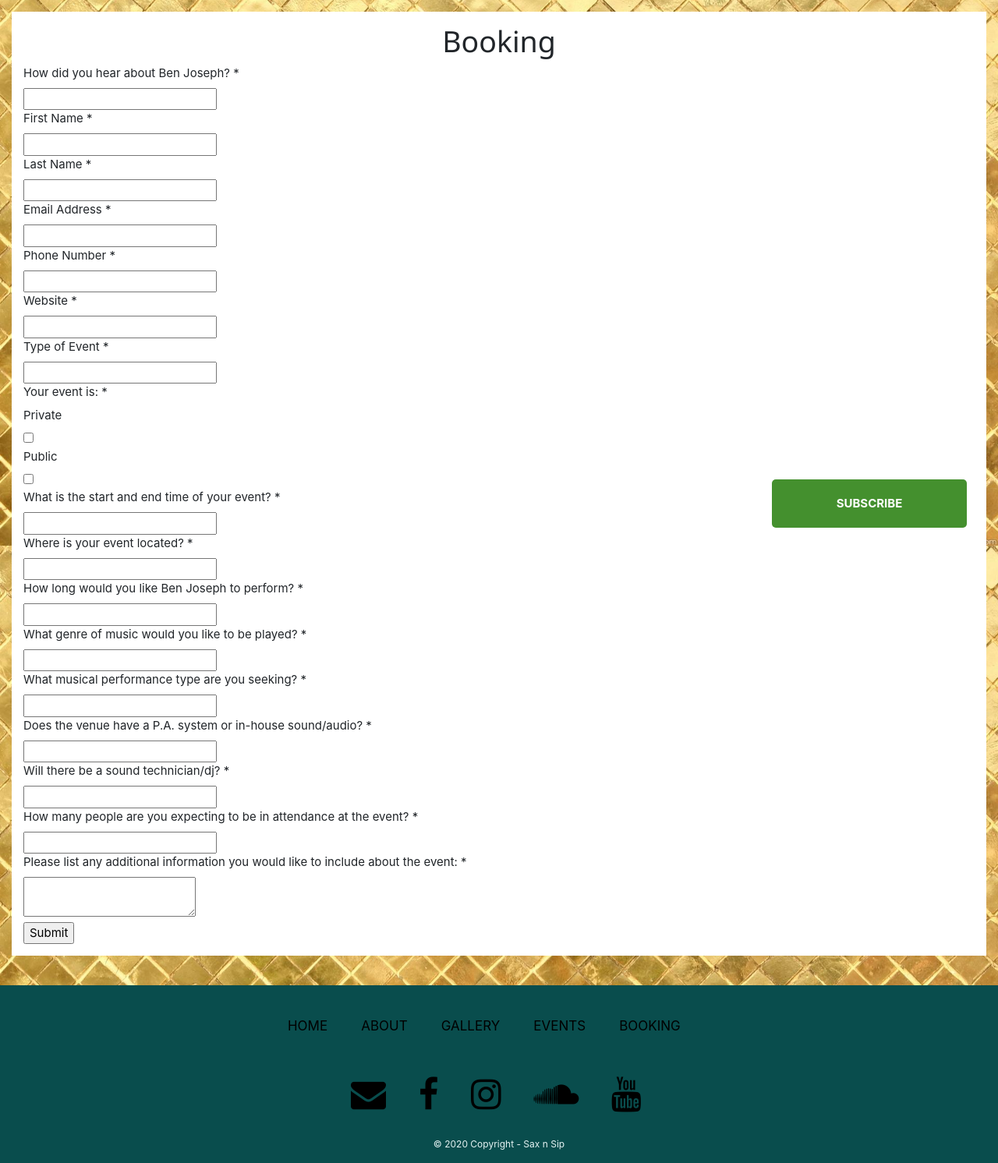
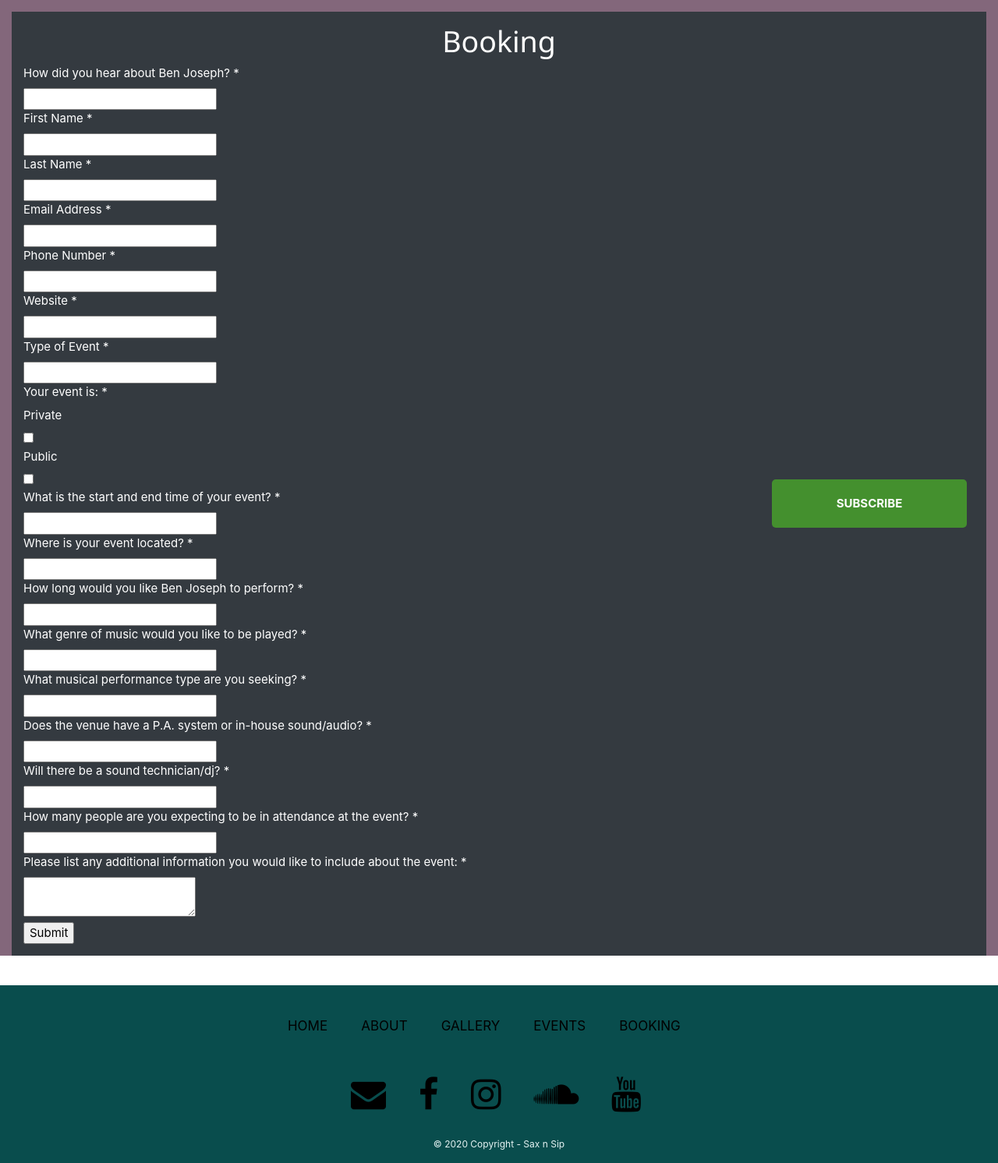
Before and after one commit to Brickfingers/2WDK, a PHP site: page /Booking.php in a window 1280 px wide. Shown: the part 100-1592 px from the top of the page at 78% size. Run offline with PHP 8.4, Linux system fonts and the light colour scheme.

Commit message:
Booking Finished.
Booking Fix.

```diff
--- a/src/Booking.php
+++ b/src/Booking.php
@@ -12,6 +12,7 @@
     <script src="https://cdn.jsdelivr.net/npm/popper.js@1.16.0/dist/umd/popper.min.js" integrity="sha384-Q6E9RHvbIyZFJoft+2mJbHaEWldlvI9IOYy5n3zV9zzTtmI3UksdQRVvoxMfooAo" crossorigin="anonymous"></script>
 </head>
 <body>
+	<div style="background-color: #83677B">
     <?php include "Header.php"; ?>
     <?php
      $formNames = array(
@@ -53,7 +54,7 @@
          'How many people are you expecting to be in attendance at the event? *',
          'Please list any additional information you would like to include about the event: *');
      ?>
-    <div class="form p-3 m-3">
+    <div class="form p-3 m-3 bg-dark text-white">
     <h1 style="text-align: center; white-space; pre-wrap;"> Booking </h1>
     <form method="post" action="acknowledge.php">
     	<?php $formCount = 0; ?>
@@ -133,6 +134,7 @@
         <input name="submit" type="submit" value="Submit">
     </form>
     </div>
+    </div>
     <?php include "Footer.php"; ?>
 </body>
 </html>
--- a/src/css/Booking.css
+++ b/src/css/Booking.css
@@ -1,5 +1,5 @@
 body {
-	background: url("../Wallpaper/gold1.jpg") no-repeat center center fixed;
+	background-color: #83677B;
 	-webkit-background-size: cover;
 	-moz-background-size: cover;
 	background-size: cover;
@@ -7,5 +7,5 @@ body {
 }
 
 .form {
-	background-color:white;
+
 }
```
